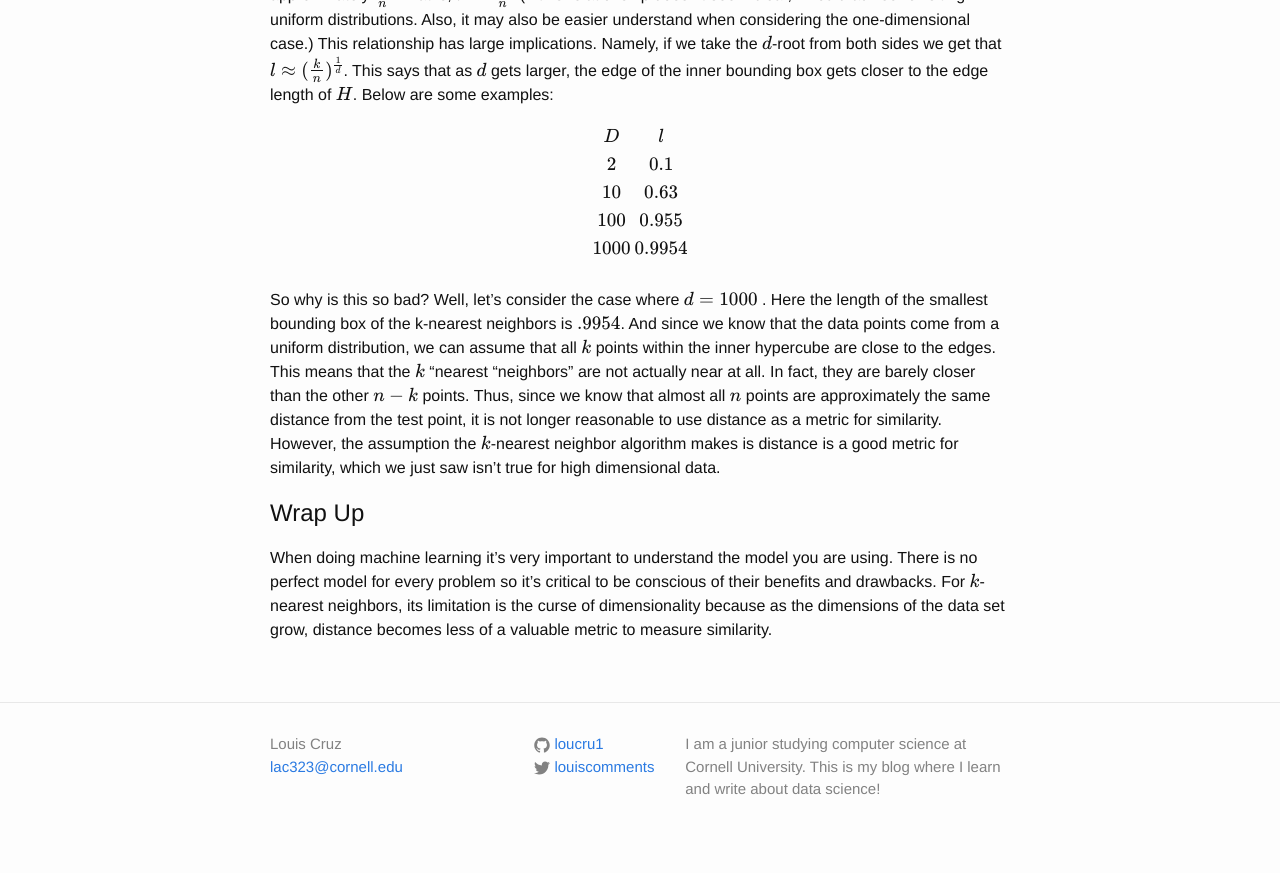
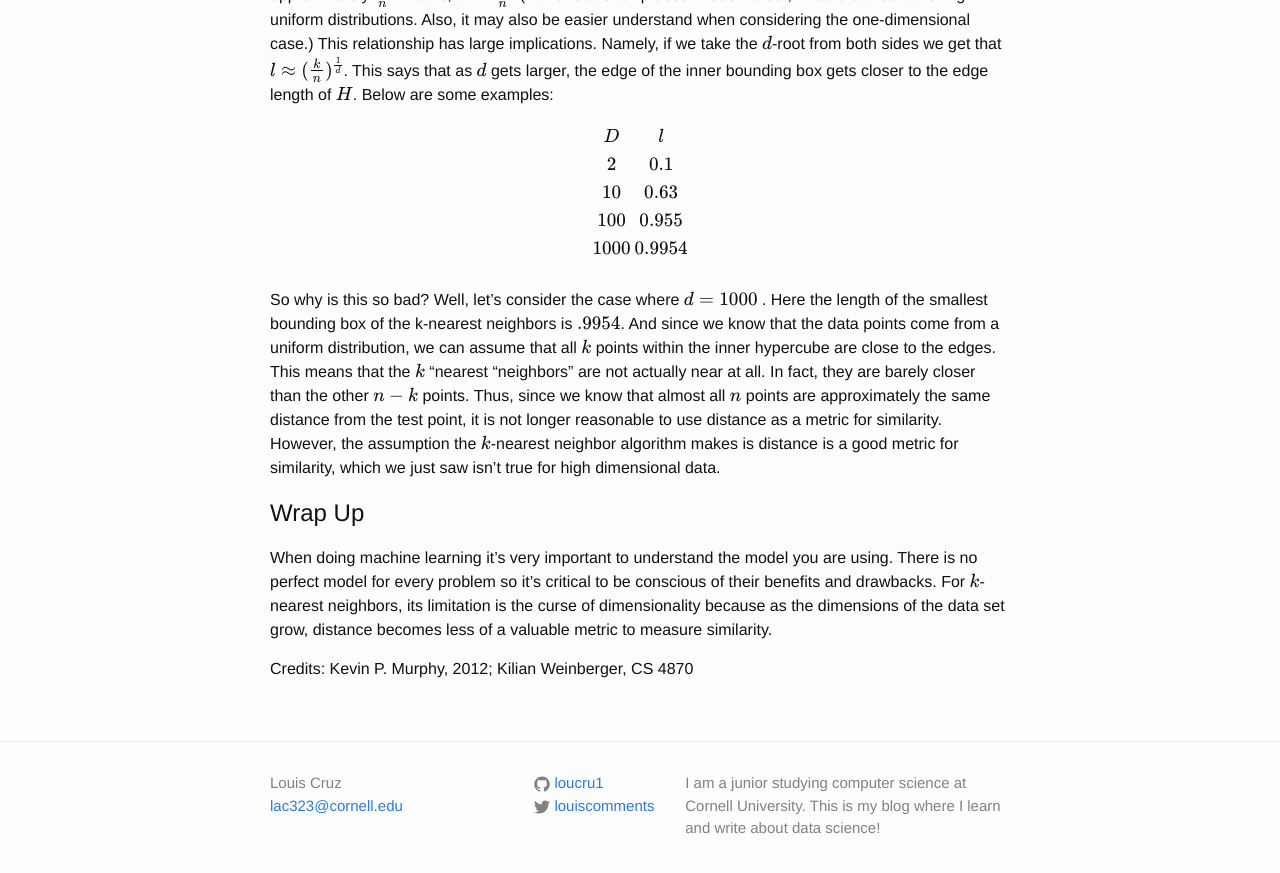
Before and after one commit to loucru1/loucru1.github.io, a Jekyll site: the page built from _posts/2017-20-02-curse_of_dim.md, in a window 1280 px wide and 900 px high, scrolled down 1210 px. Shown: the top 873 px of the window. Built offline with Jekyll 4.4.1, drawn with Linux system fonts in a browser that asks for light colours; formulas are drawn with MathJax 3; comment, search, counter and statistics services are not loaded.

Commit message:
adding credits

```diff
--- a/_posts/2017-20-02-curse_of_dim.md
+++ b/_posts/2017-20-02-curse_of_dim.md
@@ -37,3 +37,5 @@ So why is this so bad? Well, let's consider the case where  \\( d = 1000 \\) . H
 
 # Wrap Up
 When doing machine learning it’s very important to understand the model you are using. There is no perfect model for every problem so it’s critical to be conscious of their benefits and drawbacks. For \\( k \\)-nearest neighbors, its limitation is the curse of dimensionality because as the dimensions of the data set grow, distance becomes less of a valuable metric to measure similarity.
+
+Credits: Kevin P. Murphy, 2012; Kilian Weinberger, CS 4870
```
